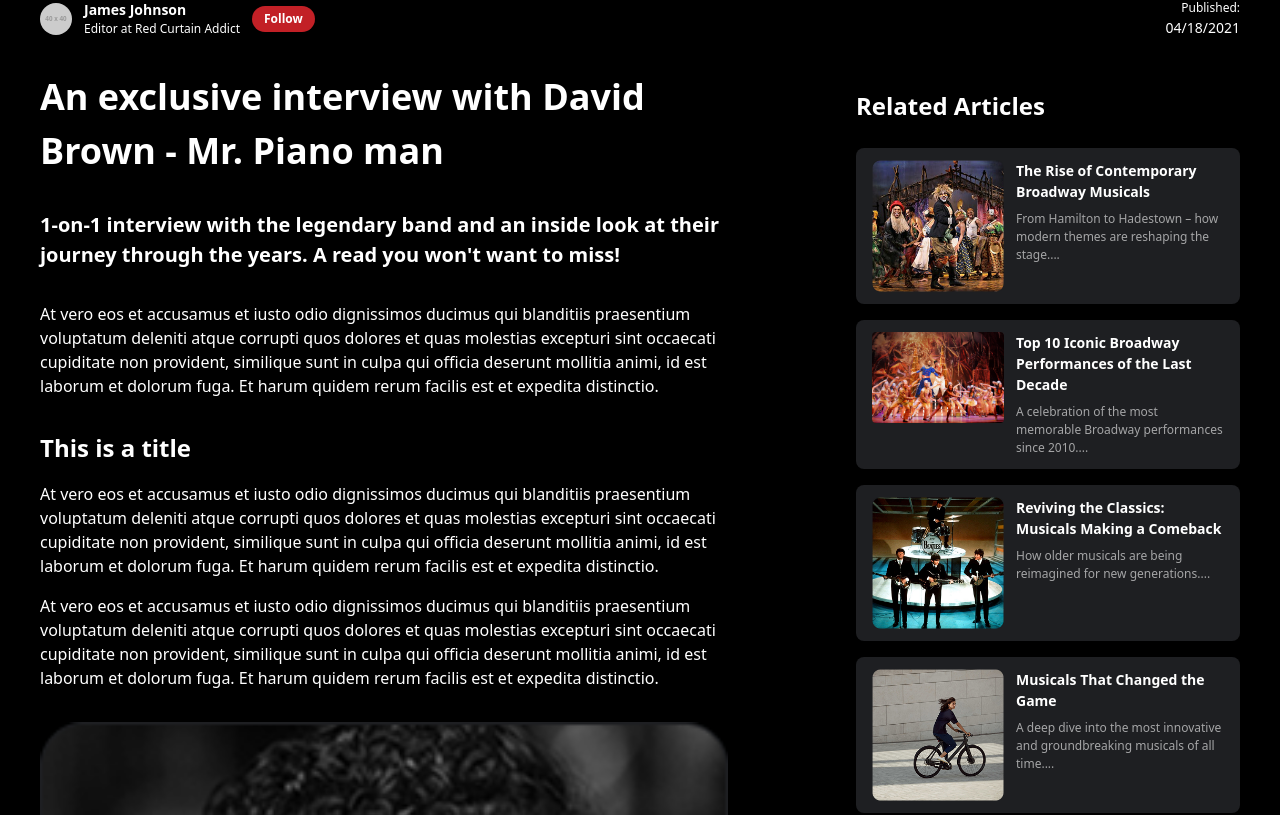
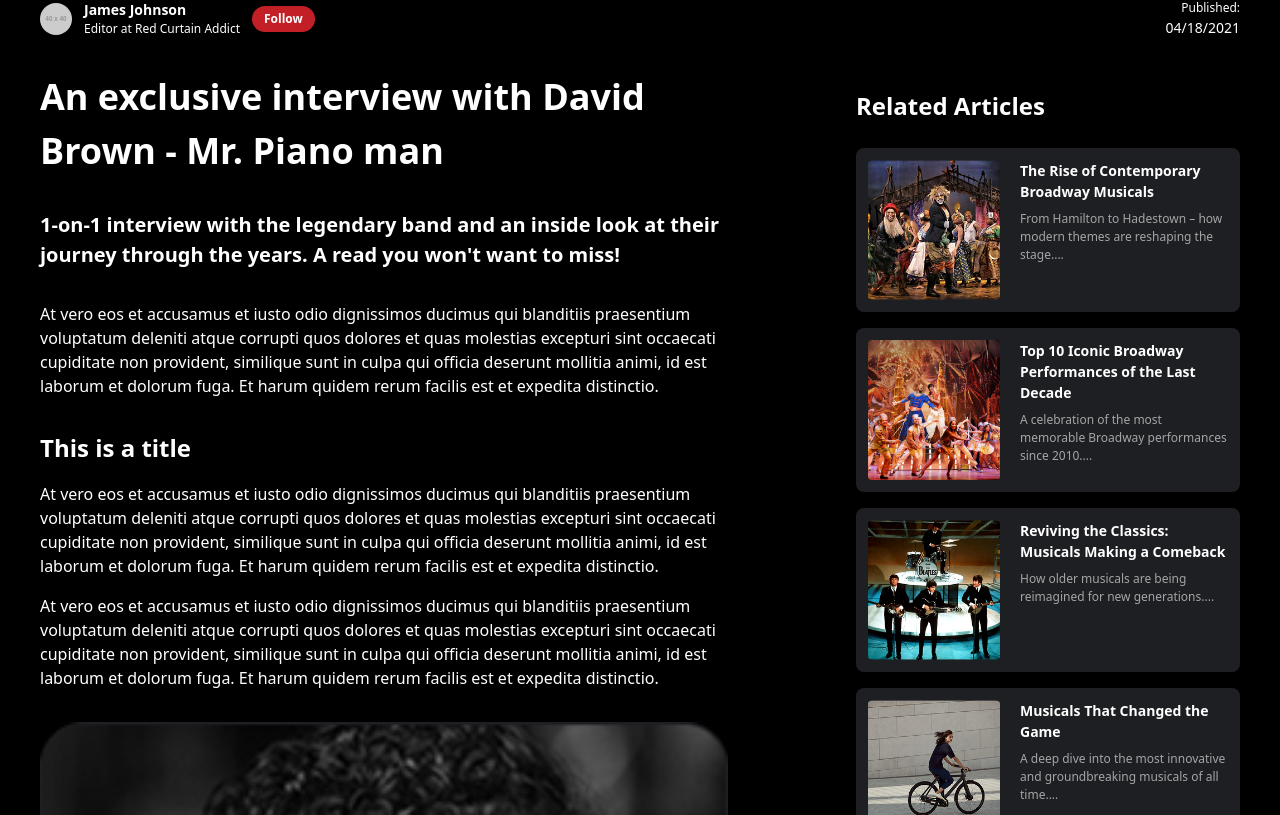
Before and after one commit to jrjrspnl/squad-react-06, a React (Vite) app in the folder Four-end-coders/: page /article/1 in a window 1280 px wide. Shown: the part 825-1640 px from the top of the page. Built offline with nearby package versions, Linux system fonts and the light colour scheme.

Commit message:
Update RelatedArticlesCard.jsx

```diff
--- a/Four-end-coders/src/components/NewsPage/RelatedArticlesCard.jsx
+++ b/Four-end-coders/src/components/NewsPage/RelatedArticlesCard.jsx
@@ -4,11 +4,11 @@ import { Link } from "react-router-dom";
 export default function RelatedArticleCard({ article }) {
   return (
     <Link to={`/article/${article.id}`}>
-      <div className="bg-[#1E1F22] p-3 rounded-lg overflow-hidden shadow-lg flex sm:flex-row flex-col gap-3 justify-center hover:bg-[#2a2b30] transition-colors">
+      <div className="bg-[#1E1F22] p-3 rounded-lg overflow-hidden shadow-lg flex sm:flex-row flex-col gap-3 justify-between hover:bg-[#2a2b30] transition-colors">
         <img
           src={article.imageUrl}
           alt={article.title}
-          className="w-[311px] h-[237px] sm:w-33 sm:h-fit object-cover rounded"
+          className="w-[311px] h-[237px] sm:w-33 sm:h-35 object-cover rounded"
         />
         <div className="w-full sm:w-52 flex flex-col gap-2">
           <h4 className="text-white font-sans text-sm font-semibold leading-normal">
```
